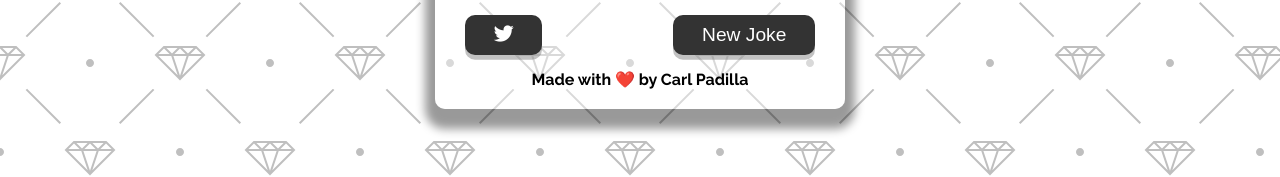
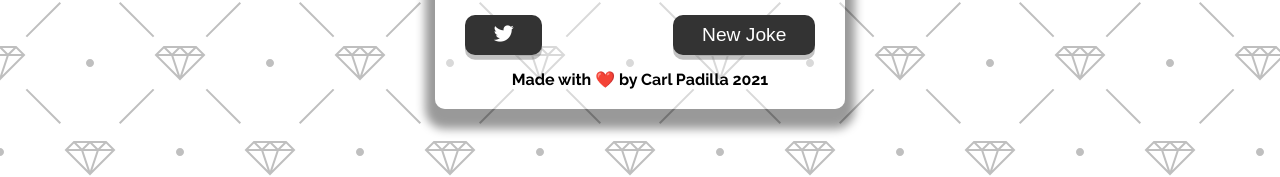
Before and after one commit to carlpadilla/nerdy_joke_generator, a React (Create React App) app: page / in a window 1280 px wide. Shown: the part 477-654 px from the top of the page. Built offline with nearby package versions, Linux system fonts and the light colour scheme; no server answers.

Commit message:
updated footer

```diff
--- a/src/App.js
+++ b/src/App.js
@@ -20,7 +20,7 @@ function App() {
           <span aria-label='Heart' role='img'>
             ❤️
           </span>{' '}
-          by Carl Padilla
+          by Carl Padilla 2021
         </footer>
       </div>
     </div>
```
